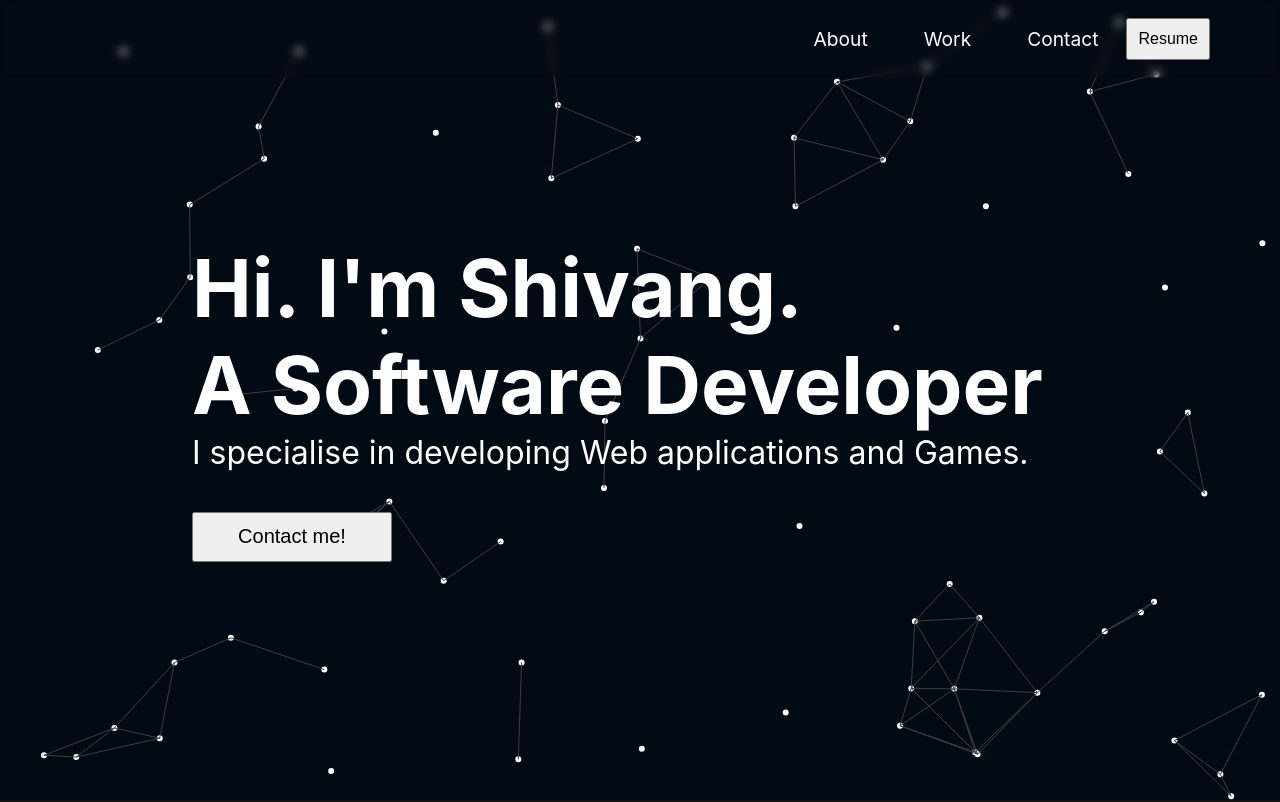
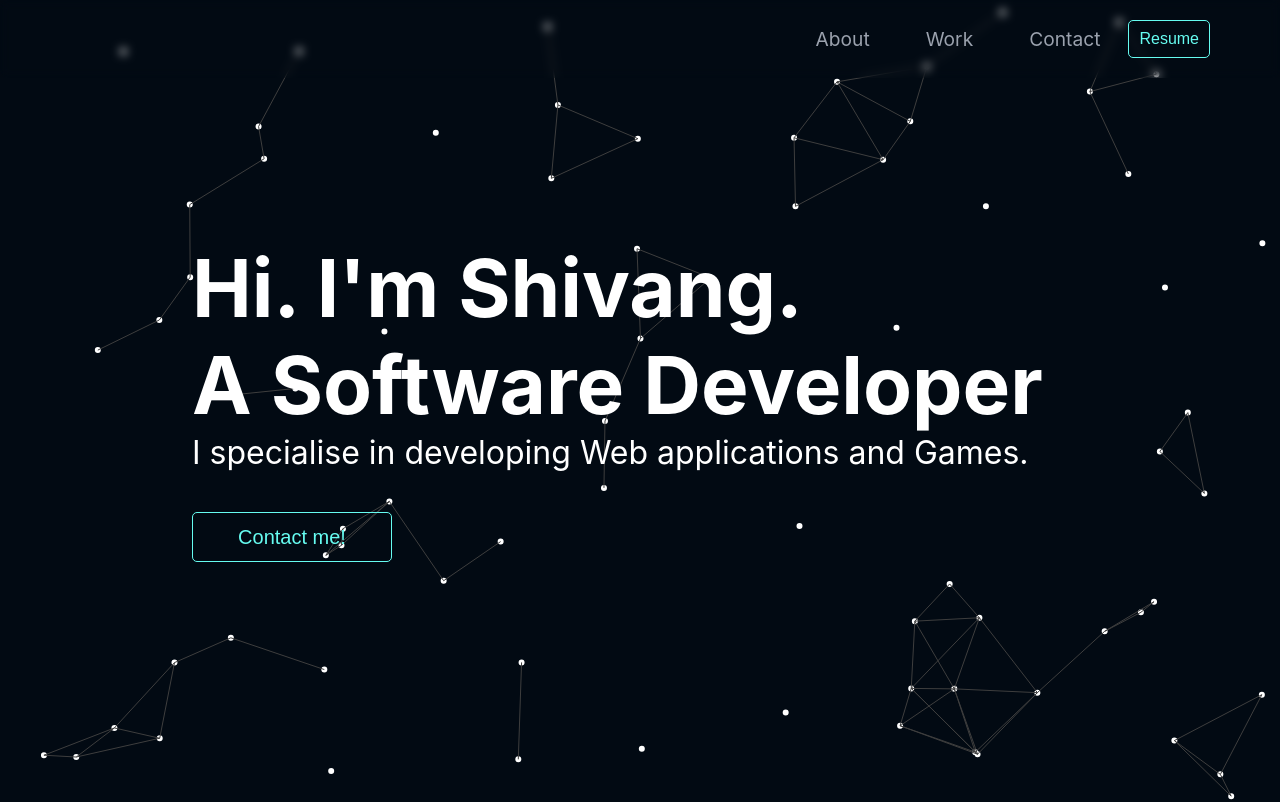
Before and after one commit to ShivangMishra/ShivangMishra.github.io, a React (Create React App) app: page / in a window 1280 px wide. Shown: the top 802 px of the page. Built offline with nearby package versions, Linux system fonts and the light colour scheme.

Commit message:
button styling

```diff
--- a/src/App.css
+++ b/src/App.css
@@ -3,10 +3,12 @@
   --yellow: #dbe8d4;
   --white: #fff;
   --light-blue: #66fcf1;
-  --dark-blue: #2e3445;
+  --dark-blue: #020a13;
+  --light-gray: #9ba2ae;
   --gray: #191919;
   --text-color: var(--white);
-  --link-color: var(--white);
+  --link-color: var(--light-gray);
+  --link-hover-color: var(--white);
   --link-active-color: var(--light-blue);
 }
 
@@ -16,11 +18,32 @@
   padding: 0;
 }
 
-html,body {
+html,
+body {
   overflow-x: hidden;
 }
 
 body {
   position: relative;
-  background-color: var(--black);
+  background-color: var(--dark-blue);
 }
+
+button {
+  cursor: pointer;
+  color: var(--light-blue);
+  background-color: transparent;
+  border: 1px solid var(--light-blue);
+  border-radius: 5px;
+  line-height: 1;
+  transition: all .35s;
+}
+
+button:hover {
+  color: var(--dark-blue);
+  box-shadow: inset 12.5rem 0 0 0 var(--light-blue);
+}
+
+button:active {
+  color: var(--dark-blue);
+  border: 1px solid transparent;
+}
```
